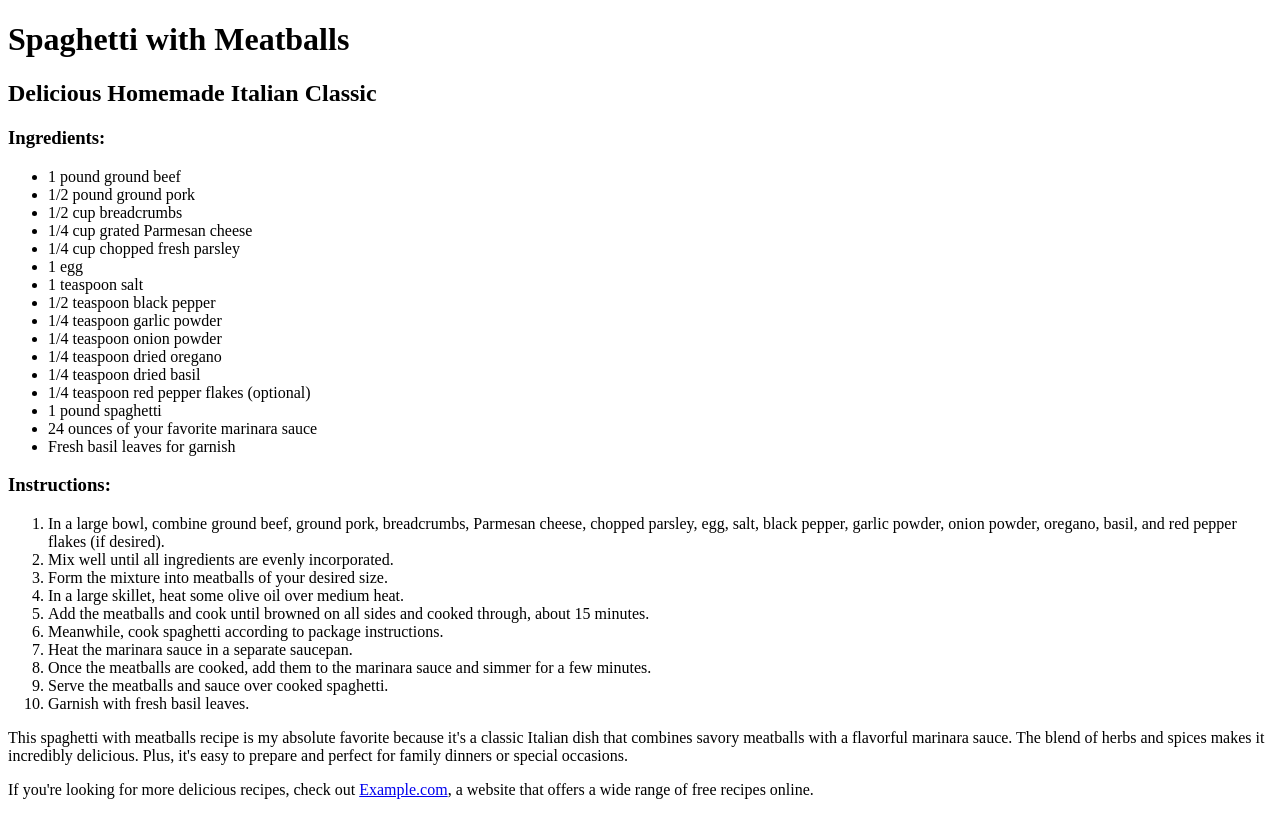
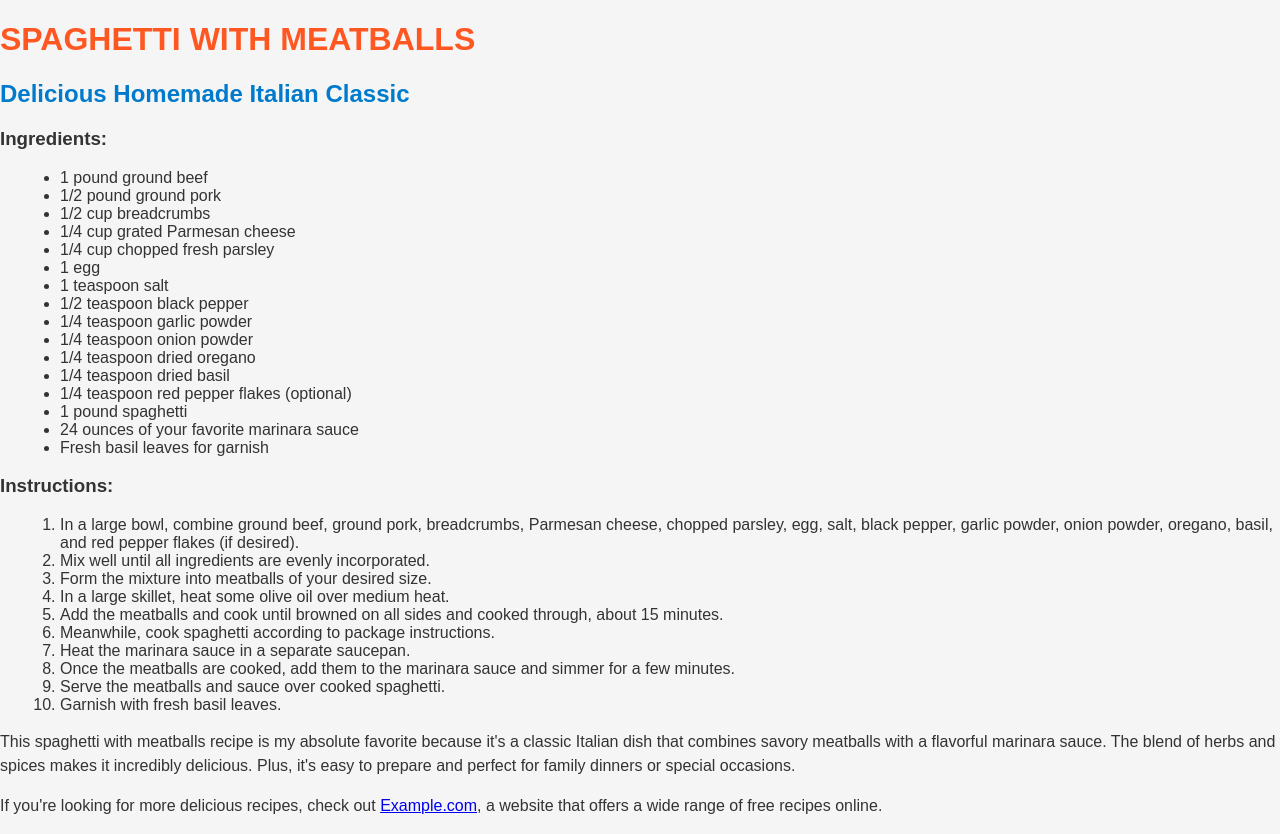
Before and after one commit to cwoms1/csit121, a plain HTML site: page index.html in a window 1280 px wide. Drawn offline with Linux system fonts and the light colour scheme.

Commit message:
Add files via upload

```diff
--- a/index.html
+++ b/index.html
@@ -4,6 +4,8 @@
     <meta charset="UTF-8">
     <meta name="viewport" content="width=device-width, initial-scale=1.0">
     <title>My Favorite Recipe</title>
+    <link rel="stylesheet" type="text/css" href="recipe.css">
+
 </head>
 <body>
     <h1>Spaghetti with Meatballs</h1>
--- /dev/null
+++ b/recipe.css
@@ -0,0 +1,28 @@
+/* Apply styles to the body element */
+body {
+    background-color: #f5f5f5; /* Light gray background color */
+    color: #333; /* Dark gray text color */
+    font-family: Arial, sans-serif; /* Set the font family */
+    margin: 0; /* Remove default margin */
+}
+
+/* Apply styles to h1 elements */
+h1 {
+    color: #ff5722; /* Orange color for the recipe title */
+    text-transform: uppercase; /* Convert text to uppercase */
+}
+
+/* Apply styles to h2 elements */
+h2 {
+    color: #007acc; /* Blue color for the subheading */
+}
+
+/* Apply styles to ul and ol elements */
+ul, ol {
+    margin-left: 20px; /* Add a left margin to lists */
+}
+
+/* Apply styles to p elements */
+p {
+    line-height: 1.5; /* Set the line height for paragraphs */
+}
```
